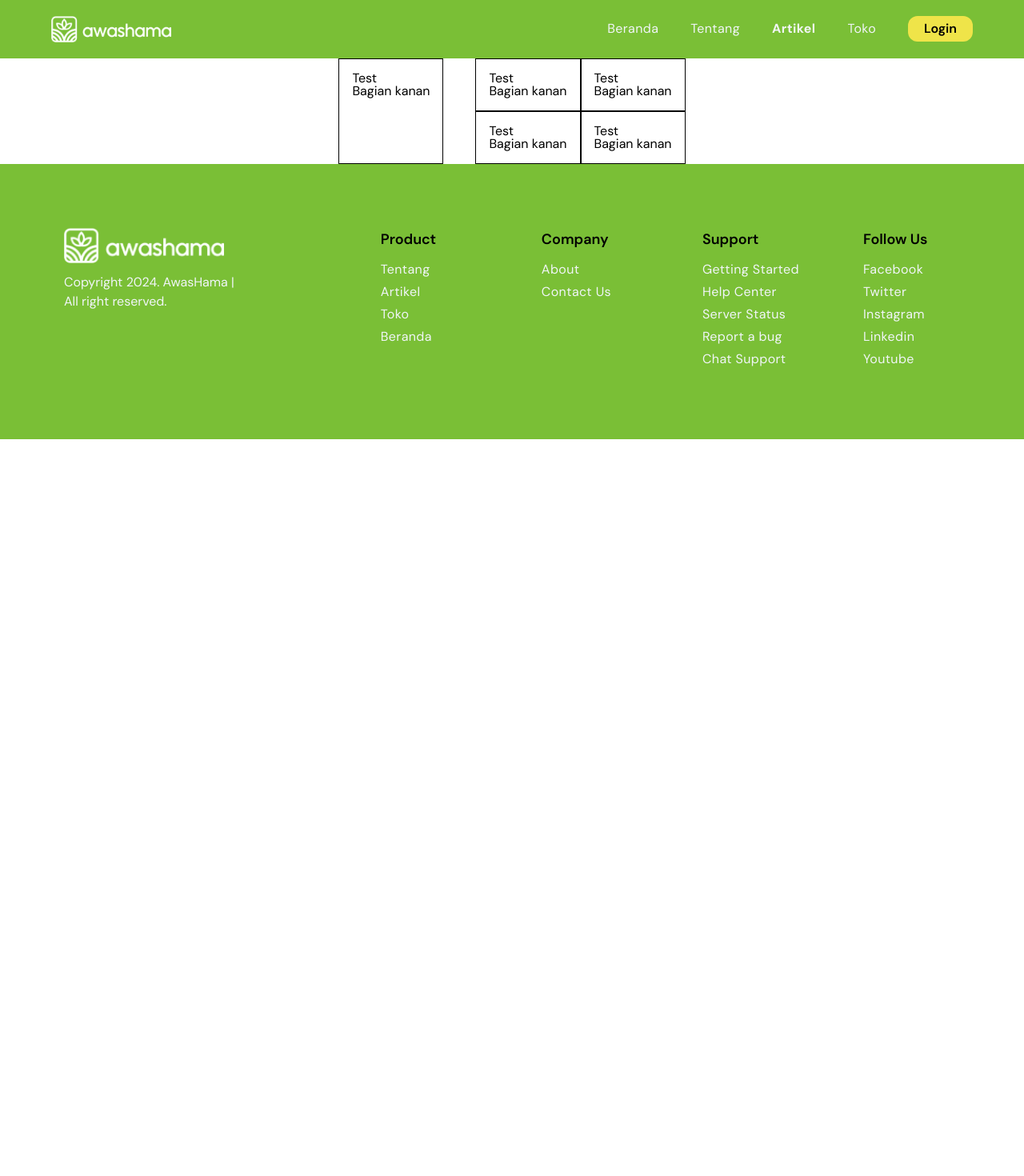
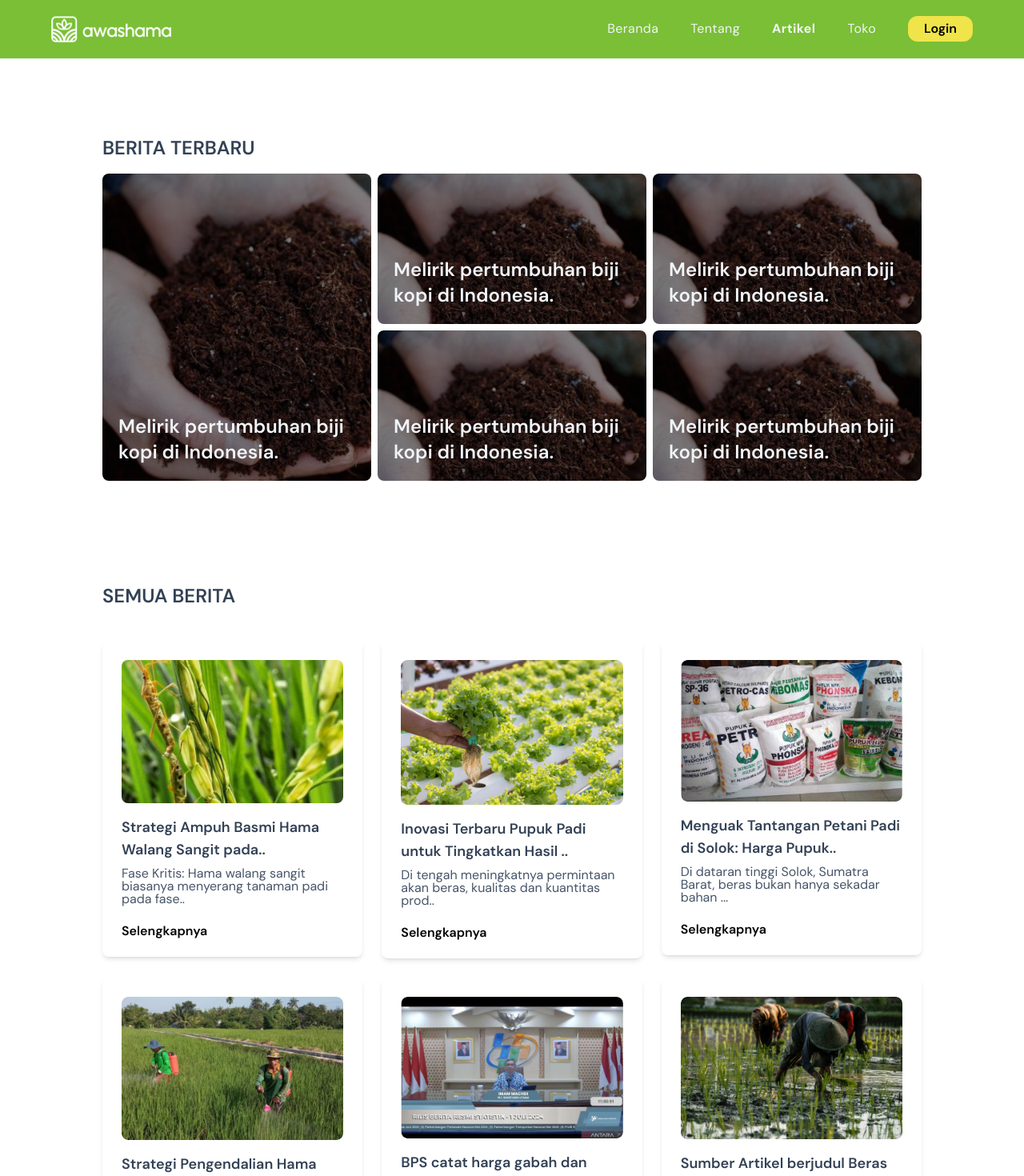
Before and after one commit to d1azdn/awashama, a React (Vite) app: page /artikel in a window 1280 px wide. Shown: the top 1470 px of the page at 80% size. Before the commit the page ends 800 px from the top, so only its background shows below. Built offline with nearby package versions, Linux system fonts and the light colour scheme; what tailwindcss-animated would draw is missing.

Commit message:
Added logo-black, login-register-article page.

```diff
--- a/src/App.jsx
+++ b/src/App.jsx
@@ -11,6 +11,8 @@ import Shop from './pages/shop.jsx';
 import Product from './pages/product.jsx';
 import Home from './pages/home.jsx';
 import About from './pages/about.jsx';
+import Login from './pages/login.jsx';
+import Register from './pages/register.jsx';
 
 function App() {
 
@@ -31,6 +33,10 @@ function App() {
         <Route path="/produk" element={<ShopLayout />}>
           <Route index element={<Product />} />
         </Route>
+
+        <Route path="/login" element={<Login />} />
+        <Route path="/register" element={<Register />} />
+
       </Routes>
     </BrowserRouter>
     </>
--- a/src/components/navbar.jsx
+++ b/src/components/navbar.jsx
@@ -29,7 +29,7 @@ export default function Navbar(){
                 <ListNavbar text="Artikel" href="/artikel"/>
                 <ListNavbar text="Toko" href="/toko"/>
 
-                <a href="/login" className="bg-awashama-yellow py-2 px-5 rounded-xl font-semibold"><p>Login</p></a>
+                <a href="/login" className="bg-awashama-yellow py-2 px-5 rounded-xl font-semibold hover:scale-105 duration-200"><p>Login</p></a>
             </ul>
         </nav>
         </>
--- a/src/pages/about.jsx
+++ b/src/pages/about.jsx
@@ -1,12 +1,19 @@
+import AOS from 'aos';
+import 'aos/dist/aos.css';
+import { useEffect } from 'react';
+
 export default function About(){
+    useEffect(() => {
+        AOS.init();
+    }, [])
     return(
         <>
         <section className="about bg-awashama-toolightgreen p-24 flex flex-row justify-between">
-            <div className="tentang-kami w-1/2">
+            <div className="tentang-kami w-1/2" data-aos="fade-right">
                 <h1 className="text-2xl font-semibold">Tentang Kami</h1>
                 <p className="text-4xl font-semibold">Menjaga hasil, kebutuhan stabil</p>
             </div>
-            <div className="visi-misi w-1/2">
+            <div className="visi-misi w-1/2" data-aos="fade-right">
                 <div className="visi mb-8">
                     <h1 className="text-2xl font-semibold">Visi</h1>
                     <p className="font-semibold">Membangun solusi digital terdepan untuk memenuhi kebutuhan petani padi di Solok dengan menyediakan produk berkualitas, layanan edukasi, dan dukungan berbasis teknologi yang mendorong keberlanjutan dan peningkatan hasil panen.</p>
@@ -22,7 +29,7 @@ export default function About(){
                 </div>
             </div>
         </section>
-        <section className="image-big bg-cover flex" style={{backgroundImage : `url('./src/assets/gambarhome.jpg')`}}>
+        <section className="image-big bg-cover flex" style={{backgroundImage : `url('./src/assets/home/gambarhome.jpg')`}}>
             <h1 className="text-4xl font-semibold text-center w-full my-48 text-awashama-white">Untuk kesejahteraan petani.</h1>
         </section>
         </>
--- a/src/pages/article.jsx
+++ b/src/pages/article.jsx
@@ -1,35 +1,68 @@
+import AOS from 'aos';
+import 'aos/dist/aos.css';
+import { useEffect } from 'react';
+
+function ArtikelCardTop(props){
+    return(
+        <>
+        <a href="#">
+            <div className="card px-5 align-text-bottom rounded-lg flex flex-col justify-end h-full bg-cover hover:border-solid hover:border-awashama-white hover:border-4 hover:scale-105 duration-200" style={{ backgroundImage : `linear-gradient(rgba(0, 0, 0, 0.5), rgba(0, 0, 0, 0.5)), url(${props.src})` }}>
+                <h1 className="text-awashama-white font-semibold text-2xl mb-5">{props.title}</h1>
+            </div>
+        </a>
+        </>
+    )
+}
+
+function ArtikelCard(props){
+    useEffect(() => {
+        AOS.init();
+      }, [])
+    return(
+        <>
+        <a href="/artikel">
+        <div className="card shadow-md p-6 rounded-lg hover:scale-105 duration-200 hover:cursor-pointer">
+          <img src={props.src} alt="..." className="w-full h-auto mb-4 rounded-lg" />
+          <h3 className="text-lg font-semibold mb-2 text-awashama-darkgray">{props.title}</h3>
+          <p className="text-awashama-gray mb-4">{props.text}</p>
+          <p className='font-semibold mt-2 inline-block'>Selengkapnya</p>
+        </div>
+        </a>
+        </>
+    )
+}
+
 export default function Artikel(){
     return(
         <>
-        <div className="artikel flex justify-center gap-10">
+        <section className="top mx-32 my-24" data-aos="fade-right">
+            <h1 className="mb-4 font-semibold text-awashama-darkgray text-2xl">BERITA TERBARU</h1>
+            <div className="cardList grid grid-cols-3 gap-2 h-96">
+                <div className="big">
+                <ArtikelCardTop src="./src/assets/home/tanah.png" title="Melirik pertumbuhan biji kopi di Indonesia."/>
+                </div>
+                <div className="small grid grid-cols-2 gap-2 col-span-2">
+                <ArtikelCardTop src="./src/assets/home/tanah.png" title="Melirik pertumbuhan biji kopi di Indonesia."/>
+                <ArtikelCardTop src="./src/assets/home/tanah.png" title="Melirik pertumbuhan biji kopi di Indonesia."/>
+                <ArtikelCardTop src="./src/assets/home/tanah.png" title="Melirik pertumbuhan biji kopi di Indonesia."/>
+                <ArtikelCardTop src="./src/assets/home/tanah.png" title="Melirik pertumbuhan biji kopi di Indonesia."/>
+                </div>
+            </div>
+        </section>
 
-        <div className="kanan border border-solid p-4">
-            <div className="card">
-                <h1>Test</h1>
-                <p>Bagian kanan</p>
+        <section className="artikel m-32">
+            <h1 className="font-semibold text-awashama-darkgray text-2xl">SEMUA BERITA</h1>
+
+            <div className="grid grid-cols-3 gap-6 mt-10" data-aos="fade-up">
+            <ArtikelCard src="./src/assets/home/padi.jpg" title ="Strategi Ampuh Basmi Hama Walang Sangit pada.." text="Fase Kritis: Hama walang sangit biasanya menyerang tanaman padi pada fase.." />
+            <ArtikelCard src="./src/assets/home/hidroponik.png" title ="Inovasi Terbaru Pupuk Padi untuk Tingkatkan Hasil .." text="Di tengah meningkatnya permintaan akan beras, kualitas dan kuantitas prod.." />
+            <ArtikelCard src="./src/assets/home/beras.png" title="Menguak Tantangan Petani Padi di Solok: Harga Pupuk.." text="Di dataran tinggi Solok, Sumatra Barat, beras bukan hanya sekadar bahan ..." />
+
+            <ArtikelCard src="./src/assets/home/duapetani.png" title ="Strategi Pengendalian Hama Terbaru untuk Lindungi ..." text="Bagi para petani padi, musim hujan sering kali menjadi musim yang penuh ..." />
+            <ArtikelCard src="./src/assets/home/bps.png" title ="BPS catat harga gabah dan beras naik pada Juni 2024" text="Jakarta (ANTARA) - Badan Pusat Statistik (BPS) melaporkan bahwa rata-rata harga " />
+            <ArtikelCard src="./src/assets/home/petani.png" title ="Sumber Artikel berjudul Beras Solok: Harta Karun ..." text="Sumber Artikel berjudul 'Beras Solok: Harta Karun Kuliner Sumatera Barat ..." />
             </div>
-        </div>
-        <div className="kiri grid-cols-2 grid">
-            <div className="card border border-solid p-4">
-                <h1>Test</h1>
-                <p>Bagian kanan</p>
-            </div>
-            <div className="card border border-solid p-4">
-                <h1>Test</h1>
-                <p>Bagian kanan</p>
-            </div>
-            <div className="card border border-solid p-4">
-                <h1>Test</h1>
-                <p>Bagian kanan</p>
-            </div>
-            <div className="card border border-solid p-4">
-                <h1>Test</h1>
-                <p>Bagian kanan</p>
-            </div>
-        </div>
-
-
-        </div>
+        </section>
         </>
     )
 }
--- /dev/null
+++ b/src/pages/login.jsx
@@ -0,0 +1,33 @@
+export default function Login(){
+    return(
+        <>
+        <section className="the-card p-16 flex justify-center h-screen bg-gradient-to-tl from-awashama-darkgreen from-50% to-awashama-yellow">
+            <div className="contain flex flex-col w-1/2 animate-fade-up">
+                <div className="bg-awashama-yellow rounded-full w-32 hover:scale-105 duration-200 mb-2">
+                    <a href="/" className="block w-full h-full text-center p-3">Kembali</a>
+                </div>
+                <div className="form-place bg-awashama-lightgreen p-10 rounded-lg shadow-xl">
+                    <div className="top flex flex-col items-center mb-4">
+                        <img src="./src/assets/logo-black.png" alt="..." width={150}/>
+                        <h1 className="font-semibold text-awashama-white mt-2 text-lg">Menjaga Hasil, Kebutuhan Stabil</h1>
+                    </div>
+
+                    <h1 className="font-semibold mb-2 text-xl">Masuk</h1>
+                    <div className="splitter border border-solid w-full"></div>
+                    <form action="POST" id="myForm" className="flex flex-col mt-4">
+
+                        <label htmlFor="email" className="mb-2 font-semibold">Email</label>
+                        <input type="email" name="email" id="email" className="p-2 bg-awashama-black text-white" placeholder="awashama@example.com" required/>
+
+                        <label htmlFor="password" className="mb-2 mt-4 font-semibold">Password</label>
+                        <input type="password" name="password" id="password" className="p-2 bg-awashama-black text-white" placeholder="******" required/>
+
+                        <a href="/register" className="font-semibold mt-6 hover:text-awashama-white w-3/4 mb-4 duration-200">Belum memiliki akun? Daftar sekarang!</a>
+                        <input type="submit" value="Masuk" form="myForm" className="bg-awashama-white hover:bg-awashama-lightgray hover:cursor-pointer p-2 font-semibold text-lg w-1/6"/>
+                    </form>
+                </div>
+            </div>
+        </section>
+        </>
+    )
+}
--- /dev/null
+++ b/src/pages/register.jsx
@@ -0,0 +1,36 @@
+export default function Register(){
+    return(
+        <>
+        <section className="the-card p-16 flex justify-center h-full bg-gradient-to-tl from-awashama-darkgreen from-50% to-awashama-yellow">
+            <div className="contain flex flex-col w-1/2 animate-fade-up">
+                <div className="bg-awashama-yellow rounded-full w-32 hover:scale-105 duration-200 mb-2">
+                    <a href="/" className="block w-full h-full text-center p-3">Kembali</a>
+                </div>
+                <div className="form-place bg-awashama-lightgreen p-10 rounded-lg shadow-xl">
+                    <div className="top flex flex-col items-center mb-4">
+                        <img src="./src/assets/logo-black.png" alt="..." width={150}/>
+                        <h1 className="font-semibold text-awashama-white mt-2 text-lg">Menjaga Hasil, Kebutuhan Stabil</h1>
+                    </div>
+
+                    <h1 className="font-semibold mb-2 text-xl">Daftar</h1>
+                    <div className="splitter border border-solid w-full"></div>
+
+                    <form action="POST" id="myForm" className="flex flex-col mt-4">
+                        <label htmlFor="email" className="mb-2 font-semibold">Email</label>
+                        <input type="email" name="email" id="email" className="p-2 bg-awashama-black text-white" placeholder="awashama@example.com" required/>
+
+                        <label htmlFor="password" className="mb-2 mt-4 font-semibold">Password</label>
+                        <input type="password" name="password" id="password" className="p-2 bg-awashama-black text-white" placeholder="******" required/>
+
+                        <label htmlFor="confirmpassword" className="mb-2 mt-4 font-semibold">Confirm Password</label>
+                        <input type="confirmpassword" name="confirmpassword" id="confirmpassword" className="p-2 bg-awashama-black text-white" placeholder="******" required/>
+
+                        <a href="/login" className="font-semibold mt-6 hover:text-awashama-white w-3/4 mb-4 duration-200">Sudah memiliki akun? Masuk sekarang!</a>
+                        <input type="submit" value="Daftar" form="myForm" className="bg-awashama-white hover:bg-awashama-lightgray hover:cursor-pointer p-2 font-semibold text-lg w-1/6"/>
+                    </form>
+                </div>
+            </div>
+        </section>
+        </>
+    )
+}
```
Also changed, not shown: src/assets/logo-black.png (added).
